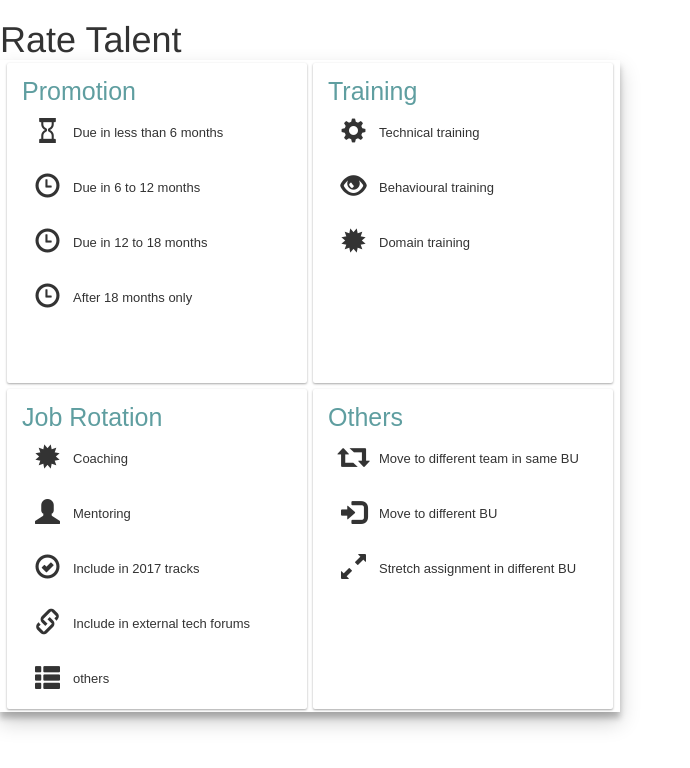
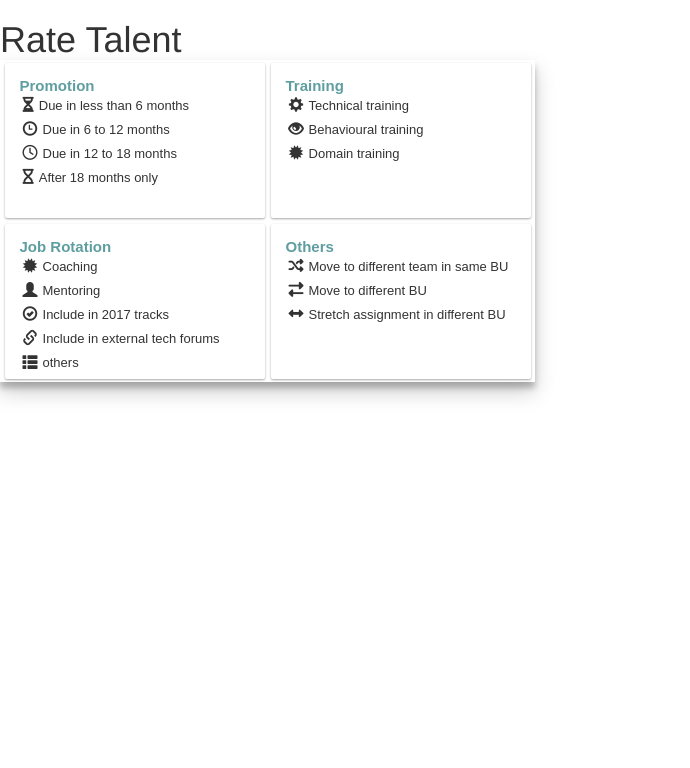
Before and after one commit to shanmugakannan/talent, an Angular app: page / in a window 1280 px wide. Shown: the top 768 px of the page, without its empty margins (0-690 px from the left). Built offline with nearby package versions, Linux system fonts and the light colour scheme.

Commit message:
Resize items and use font-awesome

```diff
--- a/src/app/rate-talent/rate-talent.component.ts
+++ b/src/app/rate-talent/rate-talent.component.ts
@@ -12,10 +12,10 @@ export class RateTalentComponent implements OnInit {
   constructor() {
     this.items = [
                    {"title":"Promotion",
-                            "values":[{"text":"Due in less than 6 months","icon":"glyphicon glyphicon-hourglass"},
+                            "values":[{"text":"Due in less than 6 months","icon":"fa fa-hourglass-half"},
                                       {"text":"Due in 6 to 12 months","icon":"glyphicon glyphicon-time"},
-                                      {"text":"Due in 12 to 18 months","icon":"glyphicon glyphicon-time"},
-                                      {"text":"After 18 months only","icon":"glyphicon glyphicon-time"}]},
+                                      {"text":"Due in 12 to 18 months","icon":"fa fa-clock-o"},
+                                      {"text":"After 18 months only","icon":"fa fa-hourglass"}]},
                    {"title":"Training",
                             "values":[{"text":"Technical training","icon":"glyphicon glyphicon-cog"},
                                       {"text":"Behavioural training","icon":"glyphicon glyphicon-eye-open"},
@@ -27,9 +27,9 @@ export class RateTalentComponent implements OnInit {
                                       {"text":"Include in external tech forums","icon":"glyphicon glyphicon-link"},
                                       {"text":"others","icon":"glyphicon glyphicon-th-list"}]},
                    {"title":"Others",
-                            "values":[{"text":"Move to different team in same BU","icon":"glyphicon glyphicon-retweet"},
-                                      {"text":"Move to different BU","icon":"glyphicon glyphicon-log-in"},
-                                      {"text":"Stretch assignment in different BU","icon":"glyphicon glyphicon-resize-full"}]}
+                            "values":[{"text":"Move to different team in same BU","icon":"fa fa-random"},
+                                      {"text":"Move to different BU","icon":"fa fa-exchange"},
+                                      {"text":"Stretch assignment in different BU","icon":"fa fa-arrows-h"}]}
                  ]
                 }
 
--- a/src/app/select-list/select-list.component.css
+++ b/src/app/select-list/select-list.component.css
@@ -4,8 +4,8 @@
   display: inline-block;
   margin: 3px;
   position: relative;
-  width: 300px;
-  height:320px;
+  width: 260px;
+  height:155px;
   padding:15px;
   font-size: 13px;
   font-family:arial;
@@ -26,25 +26,25 @@
   flex-direction: row;
   flex-wrap: wrap;
   justify-content: center;
-  width:620px;
+  width:535px;
 }
 
 .select-item-class{
-  padding:10px;
+  padding:3px;
 }
 
 .select-icon-class{
-  padding:3px;
-  font-size:25px;
+  font-size:15px;
   float:left;
-  margin-right:10px;
+  margin-right:5px;
 }
 
 .select-text-class{
-  line-height: 35px;
+  line-height: 18px;
 }
 
 .select-header-class{
-  font-size: 25px;
+  font-size: 15px;
+  font-weight:bold;
   color: cadetblue;
 }
--- a/src/index.html
+++ b/src/index.html
@@ -2,6 +2,7 @@
 <html>
 <head>
   <link rel="stylesheet" href="https://maxcdn.bootstrapcdn.com/bootstrap/3.3.7/css/bootstrap.min.css">
+  <script src="https://use.fontawesome.com/17263b46c4.js"></script>
   <meta charset="utf-8">
   <title>Talent</title>
   <base href="/">
```
